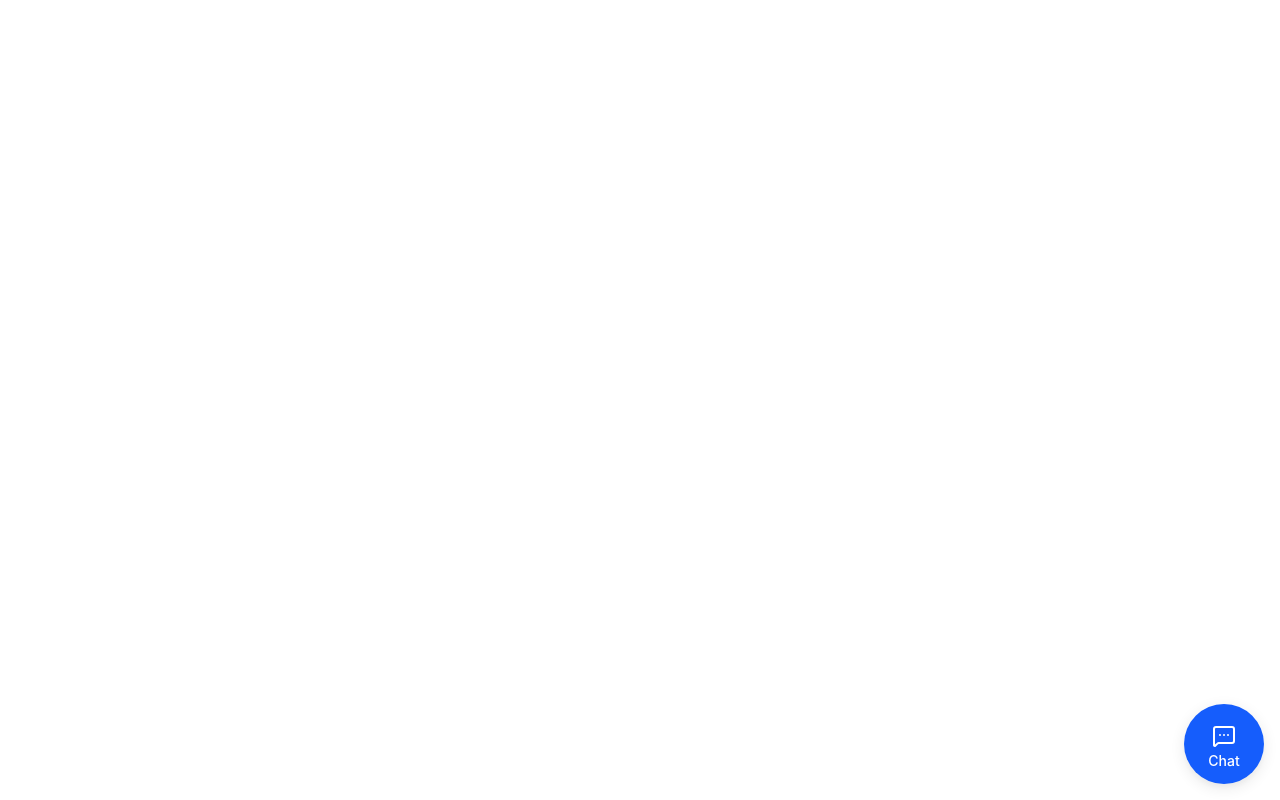
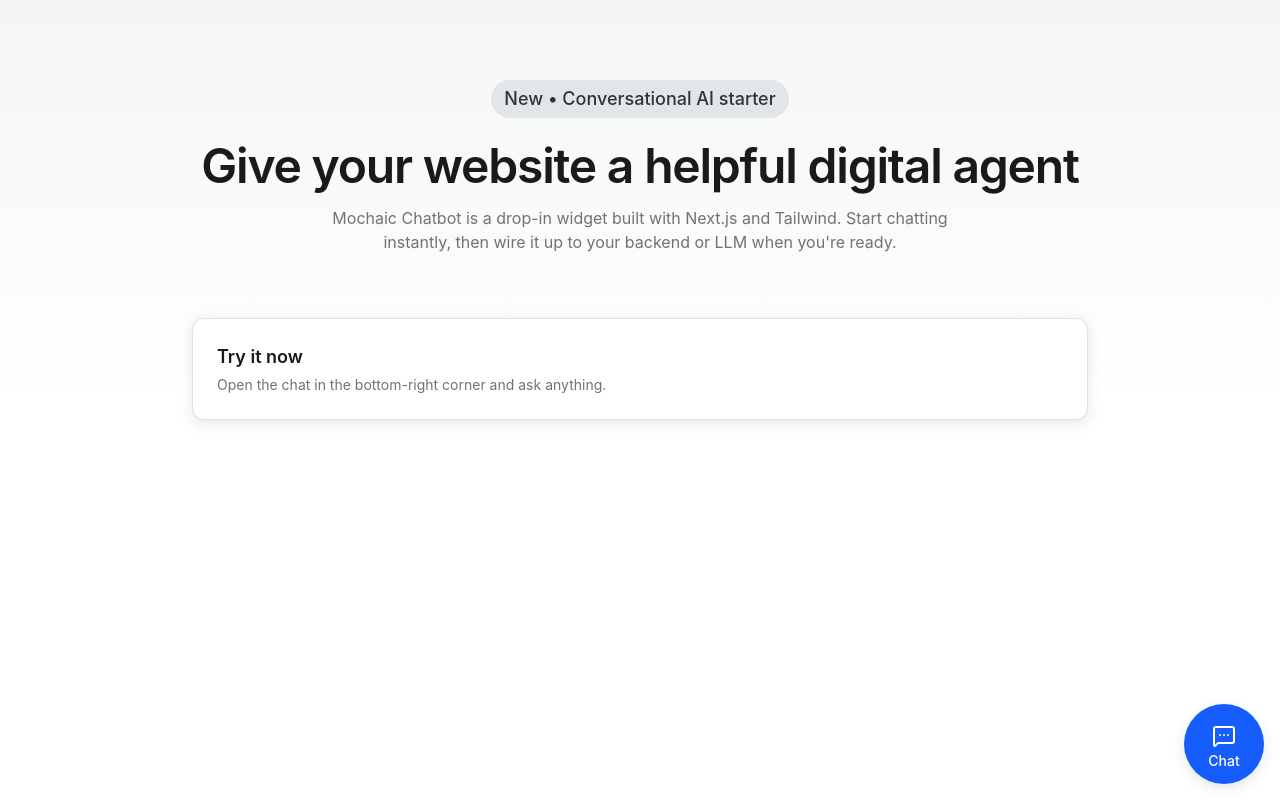
Before and after one commit to zakhajjaji/mochaic-chatbot, a Next.js app in the folder apps/web/mochiac-chatbot/: page / in a window 1280 px wide. Built offline with nearby package versions, Linux system fonts and the light colour scheme.

Commit message:
Style & Feat: New landing page styling to bring it to life

```diff
--- a/apps/web/mochiac-chatbot/app/page.tsx
+++ b/apps/web/mochiac-chatbot/app/page.tsx
@@ -2,7 +2,32 @@
 
 export default function Home() {
   return (
-    <div className="">
+    <div className="relative min-h-[100svh] overflow-hidden">
+      <div className="pointer-events-none absolute inset-0 -z-10 bg-gradient-to-b from-accent/40 via-background to-background" />
+      <main className="mx-auto max-w-5xl px-6 pt-20 pb-28">
+        <section className="text-center">
+          <div className="inline-flex items-center rounded-full border border-accent bg-accent px-3 py-1 text-lg font-medium text-accent-foreground">
+            New • Conversational AI starter
+          </div>
+          <h1 className="mt-6 text-4xl font-semibold tracking-tight text-foreground sm:text-5xl">
+            Give your website a helpful digital agent
+          </h1>
+          <p className="mx-auto mt-4 max-w-2xl text-base text-muted-foreground">
+            Mochaic Chatbot is a drop-in widget built with Next.js and Tailwind.
+            Start chatting instantly, then wire it up to your backend or LLM when you&apos;re ready.
+          </p>
+        </section>
+
+        <section id="get-started" className="mt-16">
+          <div className="mx-auto max-w-4xl rounded-xl border border-border bg-card p-6 shadow-md">
+            <h2 className="text-lg font-semibold text-foreground">Try it now</h2>
+            <p className="mt-1 text-sm text-muted-foreground">
+              Open the chat in the bottom-right corner and ask anything.
+            </p>
+          </div>
+        </section>
+      </main>
+
       <ChatWidget />
     </div>
   );
```
